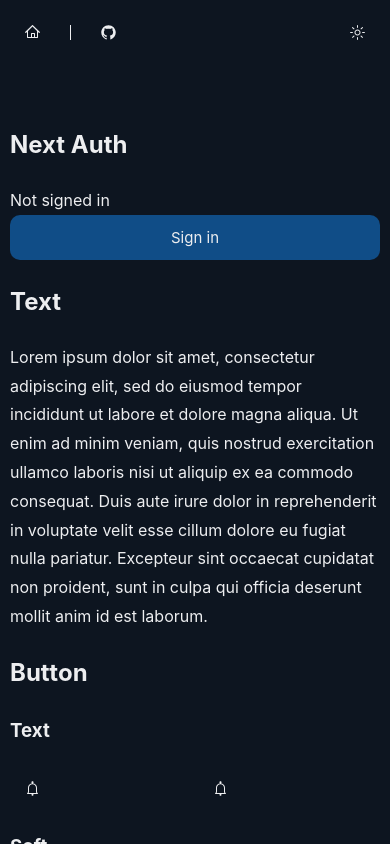
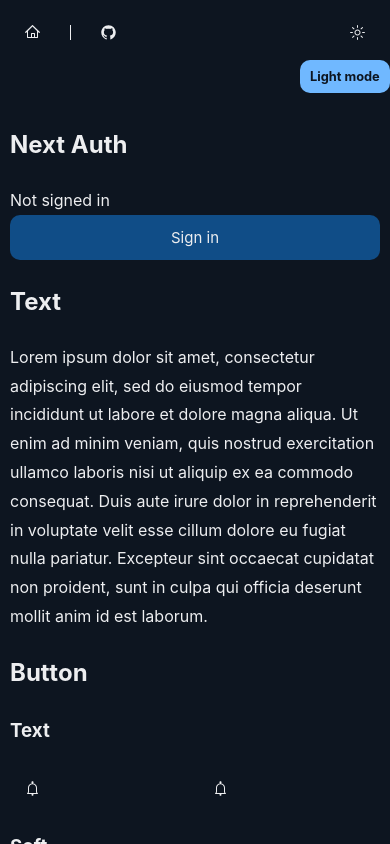
Before and after one commit to zeevo/t3-shadcn-ui, a Next.js app: page / in a window 390 px wide. Both pictures are taken after a click on the button 357 px from the left and 32 px from the top of the page. Shown: the top 844 px of the page. Built offline with nearby package versions, Linux system fonts and the light colour scheme; no server answers.

Commit message:
Improve responsiveness of Button

```diff
--- a/src/core/components/Button.tsx
+++ b/src/core/components/Button.tsx
@@ -1,4 +1,4 @@
-import React, { ComponentProps, PropsWithChildren } from "react";
+import React, { ComponentProps, PropsWithChildren, useState } from "react";
 import * as Tooltip from "@radix-ui/react-tooltip";
 import styled, { keyframes } from "../../theme";
 import Link from "next/link";
@@ -142,7 +142,7 @@
 export const StyledContent = styled(Tooltip.Content, {
   marginTop: "5px",
   borderRadius: "10px",
-  padding: "5px 15px",
+  padding: "5px 10px",
   fontWeight: "bold",
   fontSize: ".8rem",
   color: "$bg",
@@ -176,6 +176,7 @@
 export const GhostButton: React.FC<
   ComponentProps<typeof ThemedButton> & PropsWithChildren<GhostButtonProps>
 > = ({ children, tooltip, tooltipGradient, ...props }) => {
+  const [open, setOpen] = useState<boolean>();
   let button;
   if (props.href) {
     const { href, ...rest } = props;
@@ -191,14 +192,20 @@
   }
   if (tooltip) {
     return (
-      <Tooltip.Provider>
-        <Tooltip.Root delayDuration={100}>
-          <Tooltip.Trigger asChild>{button}</Tooltip.Trigger>
-          <Tooltip.Content>
-            <StyledContent gradient={tooltipGradient}>{tooltip}</StyledContent>
-          </Tooltip.Content>
-        </Tooltip.Root>
-      </Tooltip.Provider>
+      <Tooltip.Root open={open}>
+        <Tooltip.Trigger
+          asChild
+          onMouseLeave={() => {
+            setOpen(false);
+          }}
+          onMouseEnter={() => setOpen(true)}
+        >
+          {button}
+        </Tooltip.Trigger>
+        <Tooltip.Content>
+          <StyledContent gradient={tooltipGradient}>{tooltip}</StyledContent>
+        </Tooltip.Content>
+      </Tooltip.Root>
     );
   }
   return <ThemedButton {...props}>{children}</ThemedButton>;
--- a/src/core/components/Navbar.tsx
+++ b/src/core/components/Navbar.tsx
@@ -5,6 +5,7 @@
   PersonIcon,
   TwitterLogoIcon,
 } from "@radix-ui/react-icons";
+import * as Tooltip from "@radix-ui/react-tooltip";
 import React from "react";
 import styled from "../../theme";
 import { NavbarConfig } from "../lib/config";
@@ -43,6 +44,7 @@
   page,
 }) => {
   return (
+    <Tooltip.Provider>
       <Nav spaced={config.spacing}>
         <Flex>
           {config.items.map((item) => {
@@ -81,6 +83,7 @@
           />
         )}
       </Nav>
+    </Tooltip.Provider>
   );
 };
 
```
Lines whose indentation alone changed are shown as unchanged.
